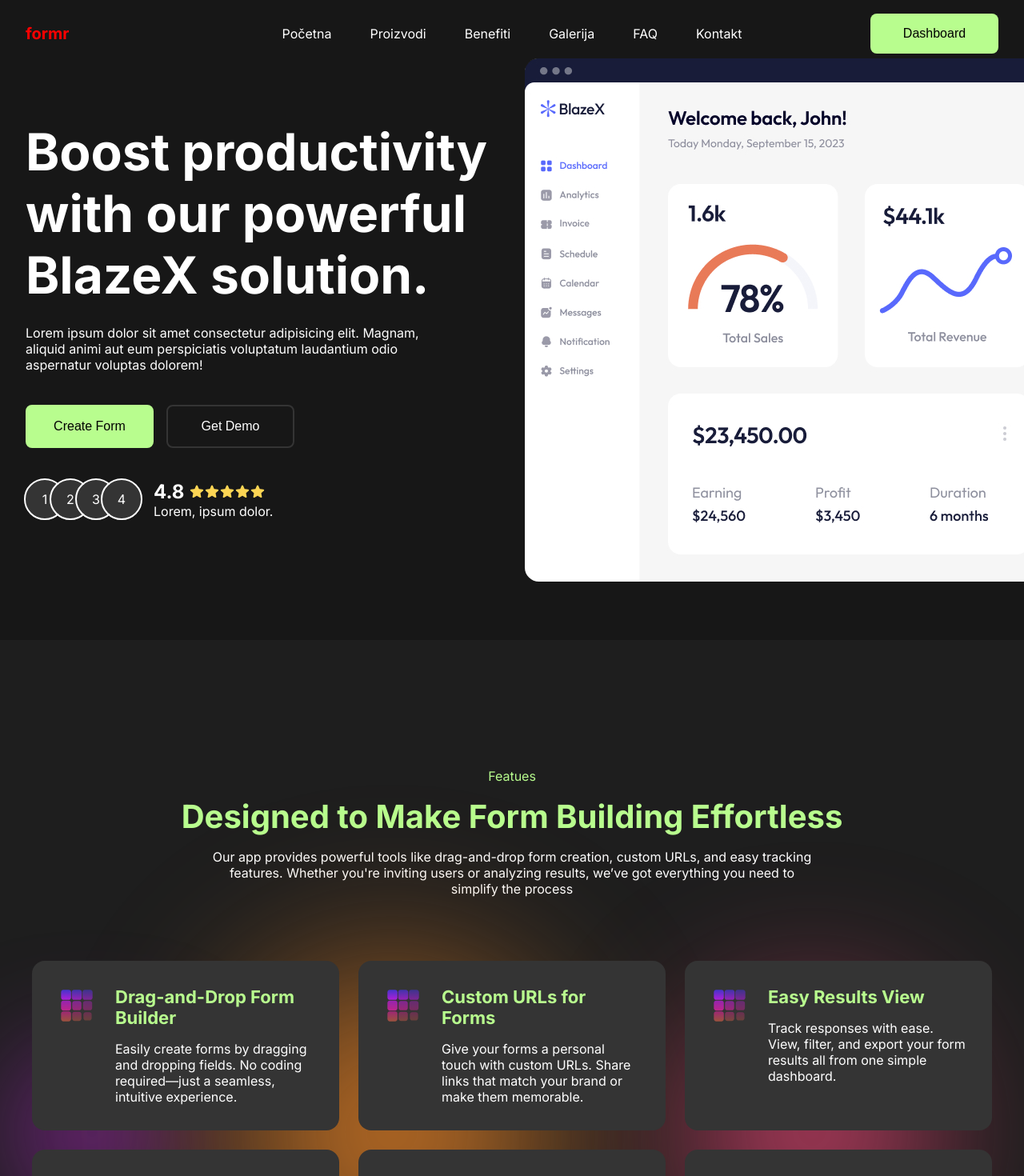
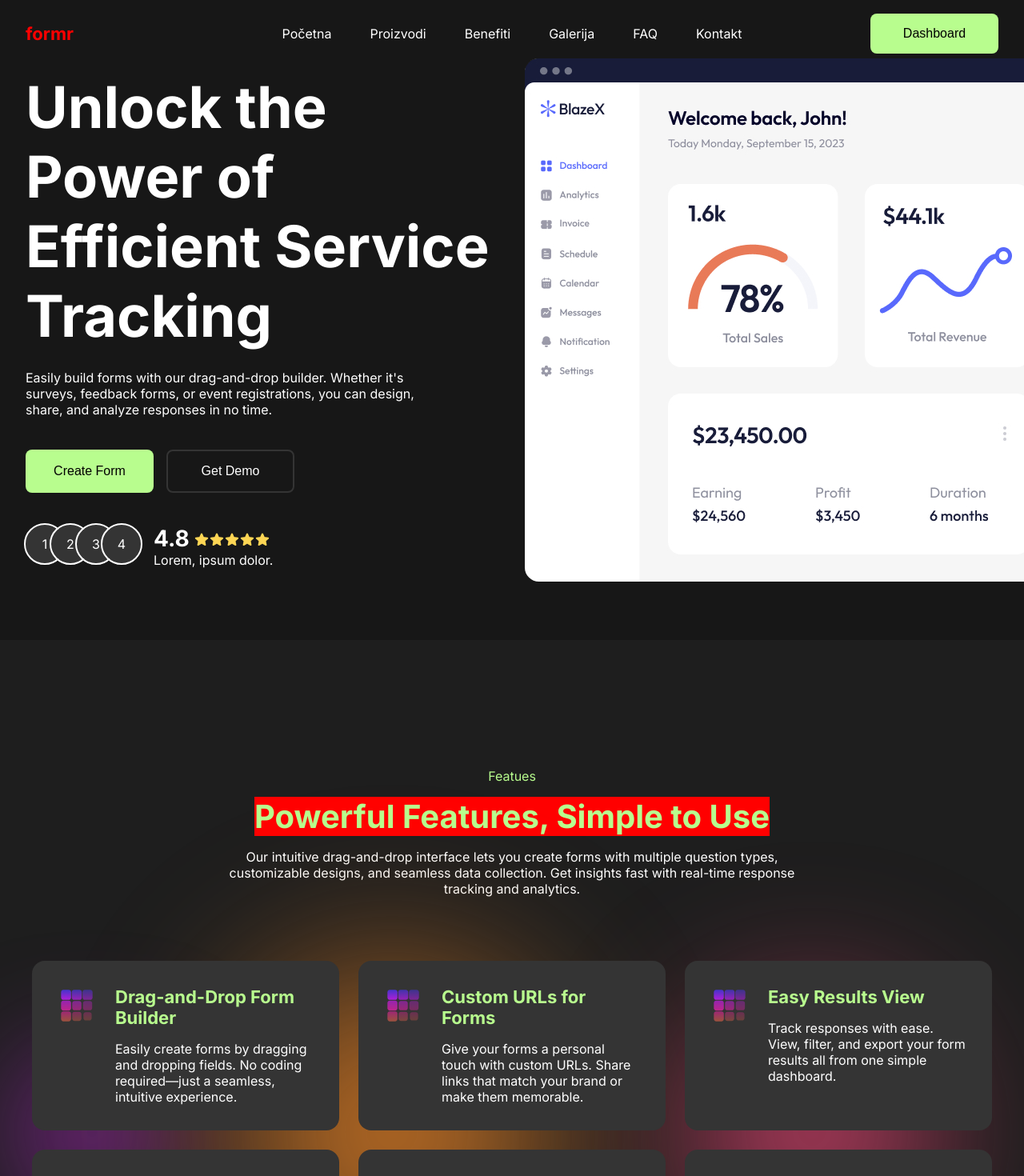
Before and after one commit to Milanb0z/forms-manager, a React (Vite) app in the folder client/: page / in a window 1280 px wide. Shown: the top 1470 px of the page at 80% size. Built offline with nearby package versions, Linux system fonts and the light colour scheme.

Commit message:
Added: Content

```diff
--- a/client/src/pages/Landing/Landing.module.scss
+++ b/client/src/pages/Landing/Landing.module.scss
@@ -25,6 +25,26 @@
   p {
     color: var(--color-white);
   }
+
+  h1 {
+    font-size: 4.5em;
+  }
+  h2 {
+    font-size: 3em;
+    background-color: red;
+  }
+  h3 {
+    font-size: 2.5em;
+  }
+  h4 {
+    font-size: 2em;
+  }
+  h4 {
+    font-size: 1.5em;
+  }
+  h4 {
+    font-size: 1.375em;
+  }
 }
 
 .content {
--- a/client/src/sections/FAQ/FAQ.jsx
+++ b/client/src/sections/FAQ/FAQ.jsx
@@ -46,12 +46,10 @@ const FAQSection = () => {
     <section className={classes.faq}>
       <div className={classes.header}>
         <span>Featues</span>
-        <h2>Designed to Make Form Building Effortless</h2>
+        <h2>Got Questions? We’ve Got Answers!</h2>
         <p>
-          Our app provides powerful tools like drag-and-drop form creation,
-          custom URLs, and easy tracking features. Whether you're inviting users
-          or analyzing results, we’ve got everything you need to simplify the
-          process
+          Check out our FAQ for answers to the most common questions about form
+          creation, customization, and managing submissions.
         </p>
       </div>
       <div className={classes.questions}>
--- a/client/src/sections/Features/Features.jsx
+++ b/client/src/sections/Features/Features.jsx
@@ -34,12 +34,12 @@ const FeaturesSection = () => {
     <section className={classes.features}>
       <div className={classes.header}>
         <span>Featues</span>
-        <h2>Designed to Make Form Building Effortless</h2>
+        <h2>Powerful Features, Simple to Use</h2>
         <p>
-          Our app provides powerful tools like drag-and-drop form creation,
-          custom URLs, and easy tracking features. Whether you're inviting users
-          or analyzing results, we’ve got everything you need to simplify the
-          process
+          Our intuitive drag-and-drop interface lets you create forms with
+          multiple question types, customizable designs, and seamless data
+          collection. Get insights fast with real-time response tracking and
+          analytics.
         </p>
       </div>
       <div className={classes.grid}>
--- a/client/src/sections/Footer/Footer.jsx
+++ b/client/src/sections/Footer/Footer.jsx
@@ -1,40 +1,22 @@
 import React from "react";
 import classes from "./Footer.module.scss";
+
+const LINKS = [1, 2, 3, 4, 5];
 
 const Footer = () => {
   return (
     <footer className={classes.wrapper}>
-      <section className={classes.footer}>
-        <div className={classes.left}>
-          <div className={classes.logo}>
-            <img src="/logo.svg" alt="" />
-            <h4>Formr</h4>
-          </div>
-          <p>
-            Lorem, ipsum dolor sit amet consectetur adipisicing elit. Error
-            porro odio nihil obcaecati. Distinctio libero possimus nihil nobis
-            ipsa id.
-          </p>
-          <p>
-            © 2023 by <span> milanb0z</span>
-          </p>
-        </div>
+      <div className={classes.footer}>
+        <h3>LOGO</h3>
         <ul className={classes.links}>
-          <li>Lorem, ipsum.</li>
-          <li>Lorem, ipsum.</li>
-          <li>Lorem, ipsum.</li>
-          <li>Lorem, ipsum.</li>
-          <li>Lorem, ipsum.</li>
+          {LINKS.map((i) => (
+            <li className={classes.links_item}>{i}</li>
+          ))}
         </ul>
-
-        <ul className={classes.links}>
-          <li>Lorem, ipsum.</li>
-          <li>Lorem, ipsum.</li>
-          <li>Lorem, ipsum.</li>
-          <li>Lorem, ipsum.</li>
-          <li>Lorem, ipsum.</li>
-        </ul>
-      </section>
+      </div>
+      <div className={classes.credits}>
+        <p>© 2024 milanb0z Agency. Copyright and All rights reserved.</p>
+      </div>
     </footer>
   );
 };
--- a/client/src/sections/Footer/Footer.module.scss
+++ b/client/src/sections/Footer/Footer.module.scss
@@ -1,58 +1,29 @@
 .wrapper {
-  padding: 5em 2em;
   background-color: var(--color-black-01);
 }
 
 .footer {
+  max-width: 94em;
+  width: 100%;
+  margin: 0 auto;
   display: flex;
+  justify-content: space-between;
+  align-items: center;
+  padding: 5em 2em;
   gap: 2em;
-  align-items: center;
-  justify-content: space-between;
-}
-
-.logo {
-  display: flex;
-  gap: 1em;
-  align-items: center;
-}
-
-.left {
-  display: flex;
-  flex-direction: column;
-  gap: 2em;
-  p {
-    max-width: 35ch;
-    color: #f6f6f6;
-  }
 }
 
 .links {
   display: flex;
-  flex-direction: column;
   gap: 1em;
-  li:first-child {
-    font-weight: bold;
-    font-size: 1.125em;
+  &_item {
+    background-color: red;
+    padding: 0.5em 1em;
   }
 }
 
-@media screen and (max-width: 50em) {
-  .footer {
-    flex-wrap: wrap;
-    justify-content: center;
-  }
-
-  .left {
-    align-items: center;
-    text-align: center;
-    flex: 80%;
-  }
-
-  .links {
-    text-align: center;
-
-    li {
-      font-size: 1.2em;
-    }
-  }
+.credits {
+  border-top: 2px solid var(--color-black-03);
+  padding: 2em;
+  text-align: center;
 }
--- a/client/src/sections/Hero/Hero.jsx
+++ b/client/src/sections/Hero/Hero.jsx
@@ -10,11 +10,11 @@ const HeroSection = () => {
         <Header />
         <div className={classes.main}>
           <div className={classes.left}>
-            <h1>Boost productivity with our powerful BlazeX solution.</h1>
+            <h1>Unlock the Power of Efficient Service Tracking</h1>
             <p>
-              Lorem ipsum dolor sit amet consectetur adipisicing elit. Magnam,
-              aliquid animi aut eum perspiciatis voluptatum laudantium odio
-              aspernatur voluptas dolorem!
+              Easily build forms with our drag-and-drop builder. Whether it's
+              surveys, feedback forms, or event registrations, you can design,
+              share, and analyze responses in no time.
             </p>
 
             <div className={classes.actions}>
@@ -31,7 +31,7 @@ const HeroSection = () => {
               </div>
               <div className={classes.reviews_text}>
                 <div className={classes.row}>
-                  <h2>4.8</h2>
+                  <span>4.8</span>
                   <div className={classes.reviews_stars}>
                     <img src="/star.svg" alt="star" />
                     <img src="/star.svg" alt="star" />
--- a/client/src/sections/Hero/Hero.module.scss
+++ b/client/src/sections/Hero/Hero.module.scss
@@ -29,11 +29,6 @@
   gap: 1.5em;
 
   h1 {
-    font-size: 4em;
-    color: var(--color-white);
-  }
-
-  h2 {
     color: var(--color-white);
   }
 
@@ -51,6 +46,11 @@
 .reviews {
   display: flex;
   gap: 1em;
+
+  span {
+    font-weight: bold;
+    font-size: 1.75em;
+  }
 
   &_stars {
     display: flex;
--- a/client/src/sections/Promo/Promo.jsx
+++ b/client/src/sections/Promo/Promo.jsx
@@ -8,11 +8,10 @@ const Promo = () => {
       <div className={classes.text}>
         <img src="/logo.svg" alt="" className={classes.icon} />
 
-        <h1>Lorem ipsum dolor sit amet consectetur, adipisicing elit.</h1>
+        <h1>Ready to Build Your First Form?</h1>
         <p>
-          Lorem ipsum dolor sit amet consectetur adipisicing elit. Provident ad
-          quae deserunt cupiditate mollitia culpa amet laborum omnis, labore
-          aspernatur.
+          Sign up now and experience the easiest way to create and manage forms.
+          It’s fast, intuitive, and powerful—start building today!
         </p>
         <Button>Get Started</Button>
       </div>
--- a/client/src/sections/Promo/Promo.module.scss
+++ b/client/src/sections/Promo/Promo.module.scss
@@ -1,15 +1,6 @@
 .promo {
-  background: conic-gradient(
-    from 180deg at 50% 50%,
-    rgba(32, 59, 199, 0.1) 0deg,
-    rgba(168, 32, 214, 0.1) 60.00000178813934deg,
-    rgba(229, 36, 154, 0.1) 120.00000357627869deg,
-    rgba(227, 128, 37, 0.1) 180deg,
-    rgba(229, 36, 154, 0.1) 240.00000715255737deg,
-    rgba(168, 32, 214, 0.1) 299.9999928474426deg,
-    rgba(32, 59, 199, 0.1) 360deg
-  );
-  padding: 2em;
+  background: var(--color-black-03);
+  padding: 7em 7.5em;
   max-width: 90em;
   margin: 0 auto;
   width: 100%;
--- a/client/src/sections/Reviews/Reviews.jsx
+++ b/client/src/sections/Reviews/Reviews.jsx
@@ -91,11 +91,11 @@ const Reviews = () => {
     <section className={classes.reviews}>
       <div className={classes.text}>
         <div className={classes.icon}></div>
-        <h1>Lorem ipsum dolor sit amet consectetur, adipisicing elit.</h1>
+        <h1>Loved by Teams and Individuals Alike</h1>
         <p>
-          Lorem ipsum dolor sit amet consectetur adipisicing elit. Provident ad
-          quae deserunt cupiditate mollitia culpa amet laborum omnis, labore
-          aspernatur.
+          See what our users are saying. From freelancers to businesses, people
+          are using our platform to build forms and streamline their data
+          collection.
         </p>
         <Button>Get Started</Button>
       </div>
--- a/client/src/sections/Steps/Steps.module.scss
+++ b/client/src/sections/Steps/Steps.module.scss
@@ -20,7 +20,7 @@
 
 .step {
   display: flex;
-  gap: 2em;
+  gap: 5em;
   height: 50svh;
 
   &:nth-child(even) {
```
